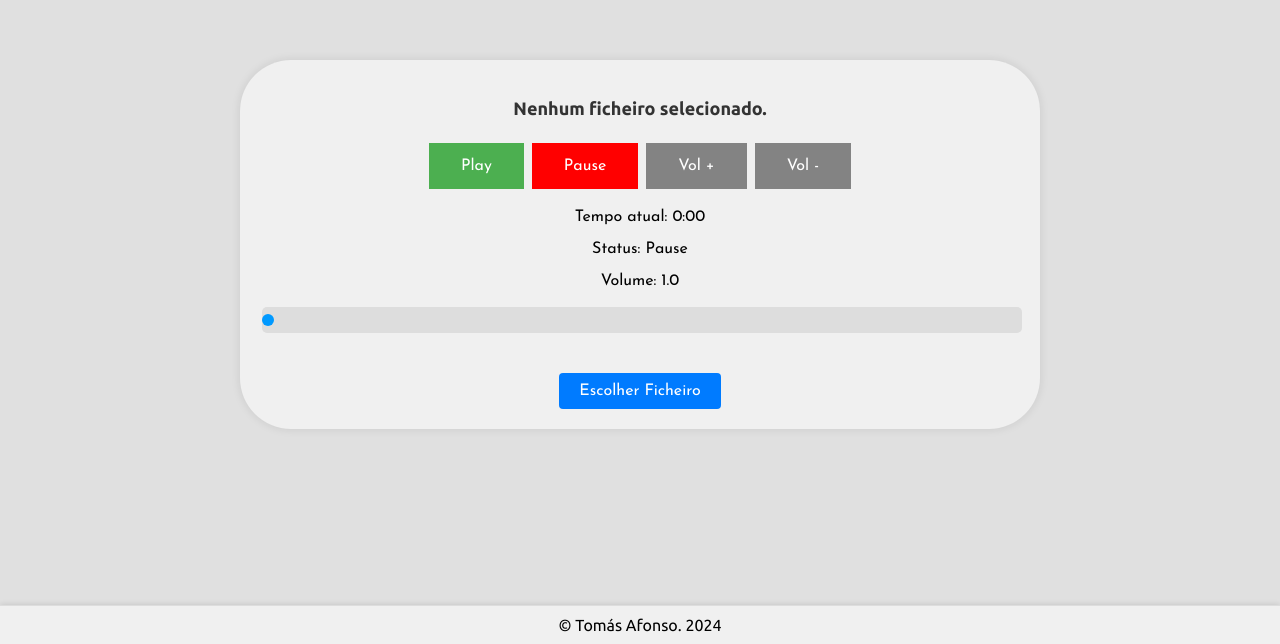
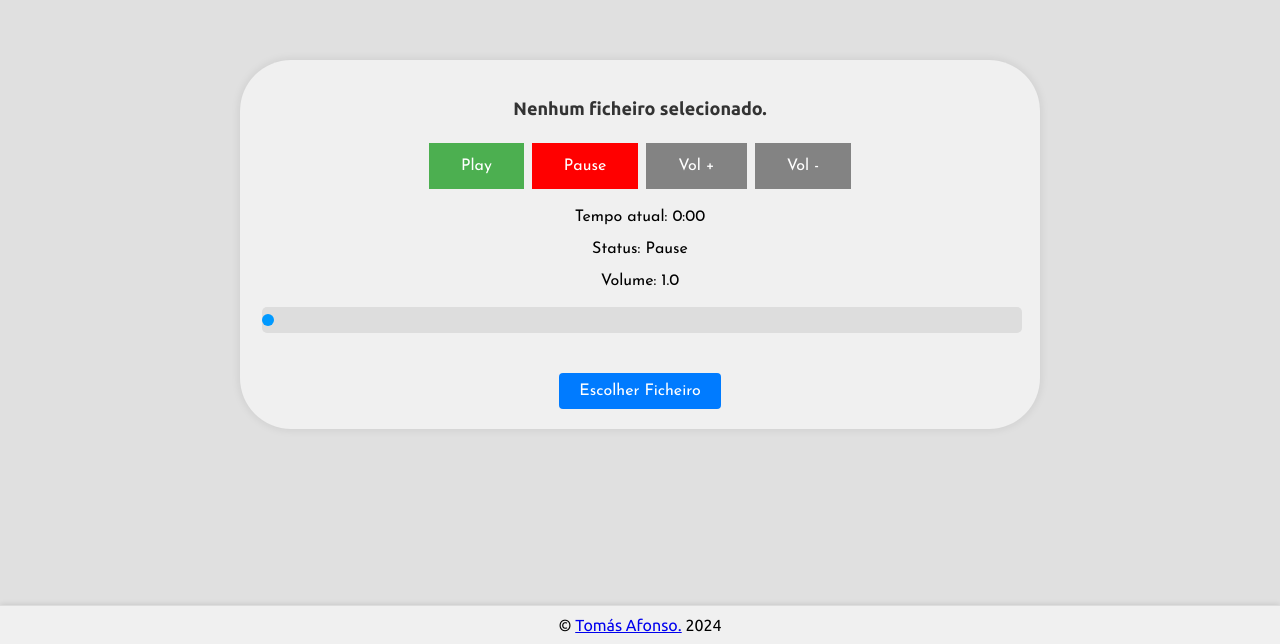
Before and after one commit to thomraider12/audioplayer, a plain HTML site: page index.html in a window 1280 px wide. Shown: the part 156-800 px from the top of the page. Drawn offline with Linux system fonts and the light colour scheme.

Commit message:
Update index.html

```diff
--- a/index.html
+++ b/index.html
@@ -32,6 +32,6 @@
         </div>
     </div>
     <script src="script.js"></script>
-    <footer>&copy; Tomás Afonso. 2024</footer>
+    <footer>&copy; <a href="https://thomraider12.github.io/thomraider12">Tomás Afonso.</a> 2024</footer>
 </body>
 </html>
```
